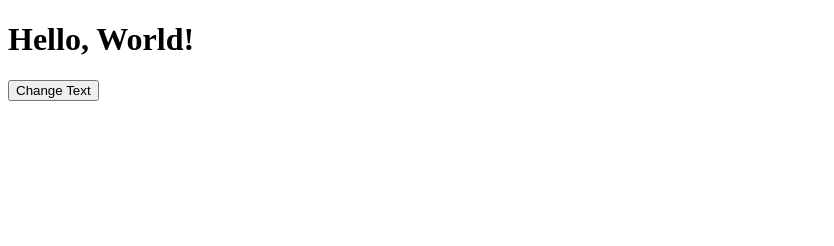
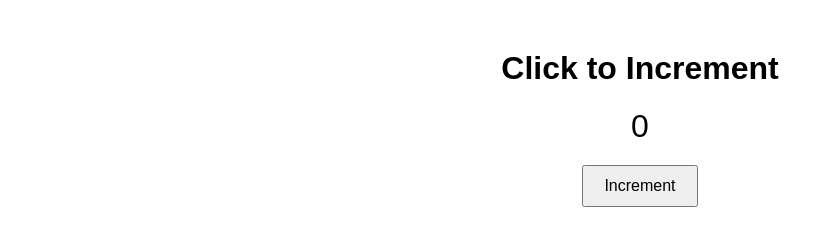
Before and after one commit to galois-y/example-site, a plain HTML site: page index.html in a window 1280 px wide. Shown: the whole page, without its empty margins (0-834 px from the left). Drawn offline with Linux system fonts and the light colour scheme.

Commit message:
Update index.html

```diff
--- a/index.html
+++ b/index.html
@@ -3,13 +3,28 @@
 <head>
     <meta charset="UTF-8">
     <meta name="viewport" content="width=device-width, initial-scale=1.0">
-    <title>Hello, World!</title>
+    <title>Increment Button</title>
+    <style>
+        body {
+            font-family: Arial, sans-serif;
+            text-align: center;
+            margin-top: 50px;
+        }
+        #counter {
+            font-size: 2rem;
+            margin: 20px 0;
+        }
+        button {
+            padding: 10px 20px;
+            font-size: 1rem;
+        }
+    </style>
 </head>
 <body>
-    <h1 id="hello">Hello, World!</h1>
-    <button id="changeText">Change Text</button>
+    <h1>Click to Increment</h1>
+    <div id="counter">0</div>
+    <button id="incrementButton">Increment</button>
 
-    <!-- Link to the JavaScript file -->
-    <script src="example.js"></script>
+    <script src="script.js"></script>
 </body>
 </html>
```
